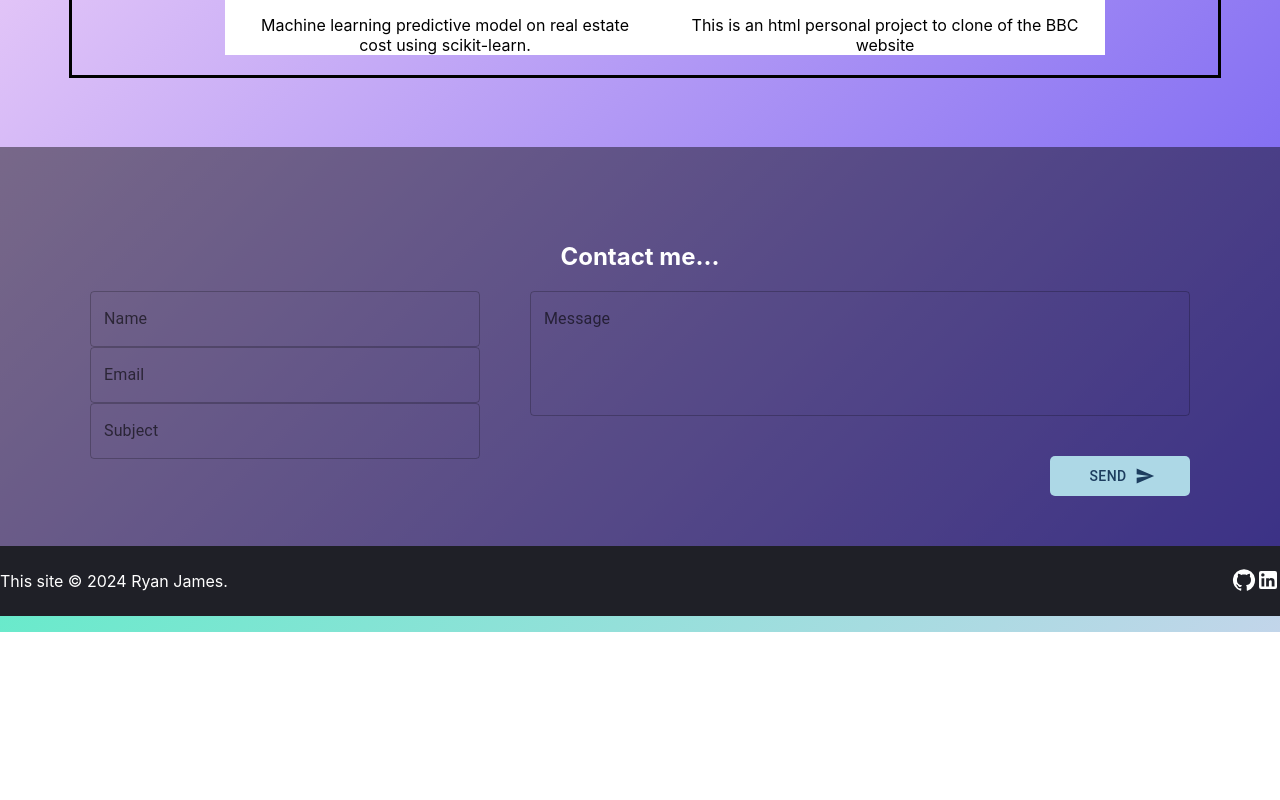
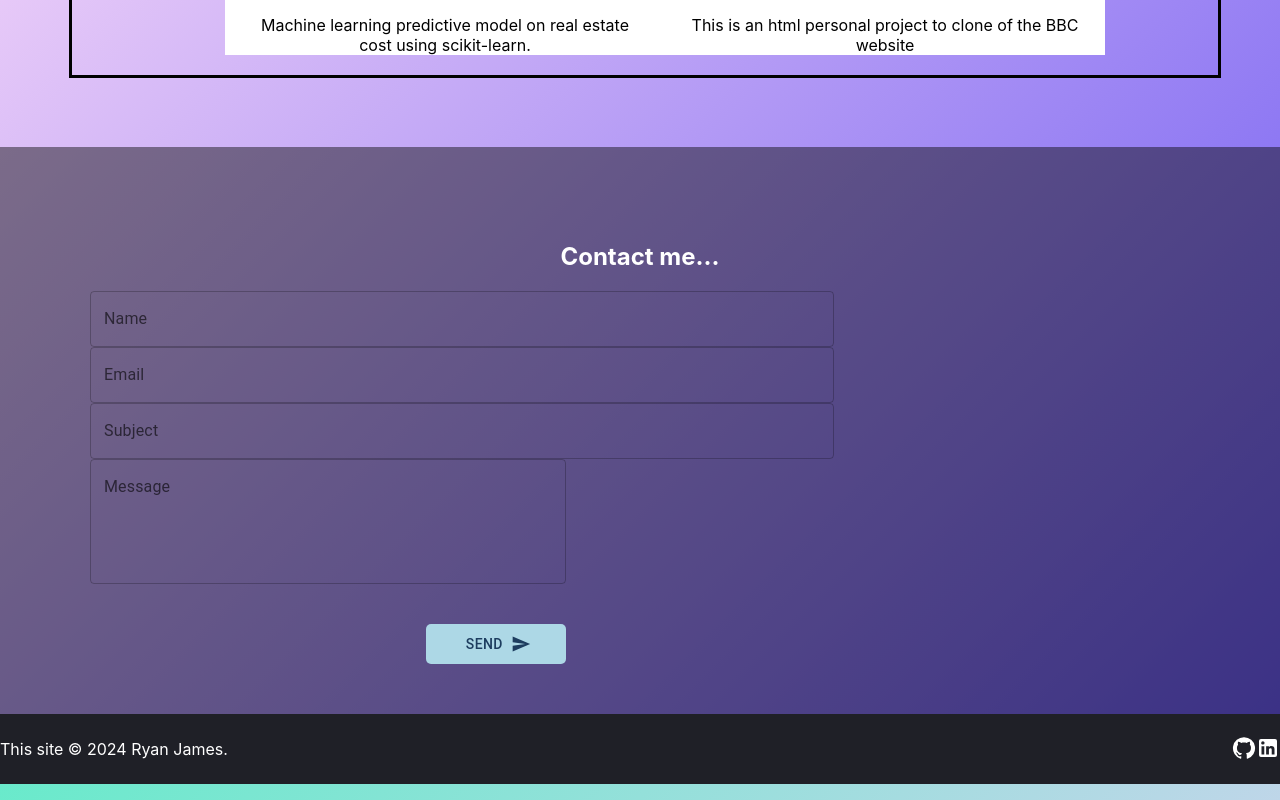
Before and after one commit to ryjamj/rjj-portfolio, a React (Create React App) app: page / in a window 1280 px wide. Shown: the part 2013-2813 px from the top of the page. Before the commit the page ends 2645 px from the top, so only its background shows below. Built offline with nearby package versions, Linux system fonts and the light colour scheme.

Commit message:
added email service to contact me

```diff
--- a/package.json
+++ b/package.json
@@ -14,6 +14,7 @@
     "@types/node": "^16.18.95",
     "@types/react": "^18.2.75",
     "@types/react-dom": "^18.2.24",
+    "emailjs-com": "^3.2.0",
     "react": "^18.2.0",
     "react-dom": "^18.2.0",
     "react-scripts": "5.0.1",
--- a/src/components/AppStructure/ContactMe/ContactMe.tsx
+++ b/src/components/AppStructure/ContactMe/ContactMe.tsx
@@ -1,25 +1,46 @@
-// import React from "react";
 import { Box, TextField, Typography, Grid, Button } from "@mui/material";
 import SendIcon from "@mui/icons-material/Send";
+import emailjs from "emailjs-com";
+import { useState, useRef } from "react";
 import "./ContactMe.scss";
 
 export default function ContactMe() {
+  const [name, setName] = useState<string>("");
+  const [email, setEmail] = useState<string>("");
+  const [subject, setSubject] = useState<string>("");
+  const [message, setMessage] = useState<string>("");
+
+  const form = useRef<HTMLFormElement>(null);
+  const sendEmail = (e: React.FormEvent<HTMLFormElement>) => {
+    e.preventDefault();
+
+    emailjs.sendForm("service_xicbqns", "template_pz87z9c", form.current!, "MdqOAAwT-x0lz6_-q").then(
+      () => {
+        console.log("SUCCESS!");
+      },
+      (error) => {
+        console.log("FAILED...", error.text);
+      }
+    );
+  };
+
   return (
     <Box id="contact-id" className="contact-section">
       <h2>Contact me...</h2>
       <Grid className="contact-form">
+        <form ref={form} onSubmit={sendEmail}>
           <Box className="contact-details">
-          <TextField fullWidth={true} label="Name" placeholder="Your name" />
-          <TextField fullWidth={true} label="Email" placeholder="Your email address" />
-          <TextField fullWidth={true} label="Subject" placeholder="Reason for your message" />
+            <TextField fullWidth value={name} type="text" onChange={(e) => setName(e.target.value)} label="Name" placeholder="Your name" />
+            <TextField fullWidth value={email} type="email" onChange={(e) => setEmail(e.target.value)} label="Email" placeholder="Your email address" />
+            <TextField fullWidth value={subject} type="text" onChange={(e) => setSubject(e.target.value)} label="Subject" placeholder="Reason for your message" />
           </Box>
           <Box className="contact-message">
-          <TextField fullWidth={true} label="Message" variant="outlined" multiline rows={4} />
-          <Button fullWidth={true} type="submit" endIcon={<SendIcon />} className="contact-me-button">
+            <TextField fullWidth value={message} onChange={(e) => setMessage(e.target.value)} label="Message" variant="outlined" multiline rows={4} />
+            <Button fullWidth type="submit" endIcon={<SendIcon />} className="contact-me-button">
               Send
             </Button>
-          {/* <Button type="submit" variant="contained" color="primary" fullWidth>Submit</Button> */}
           </Box>
+        </form>
       </Grid>
     </Box>
   );
```
Also changed, not shown: 1 other file (tests, documents, lock files or other folders). Lines whose indentation alone changed are shown as unchanged.
